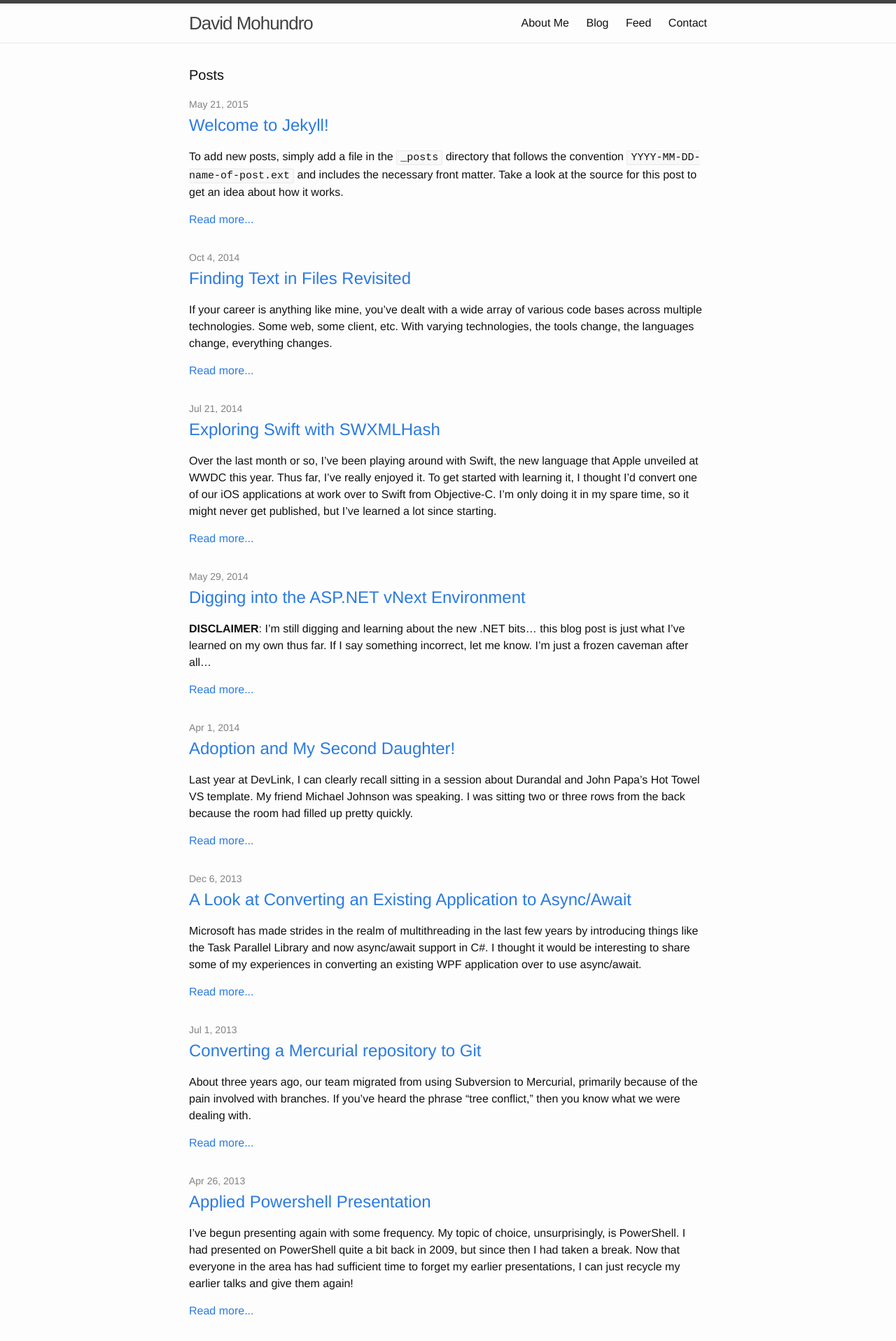
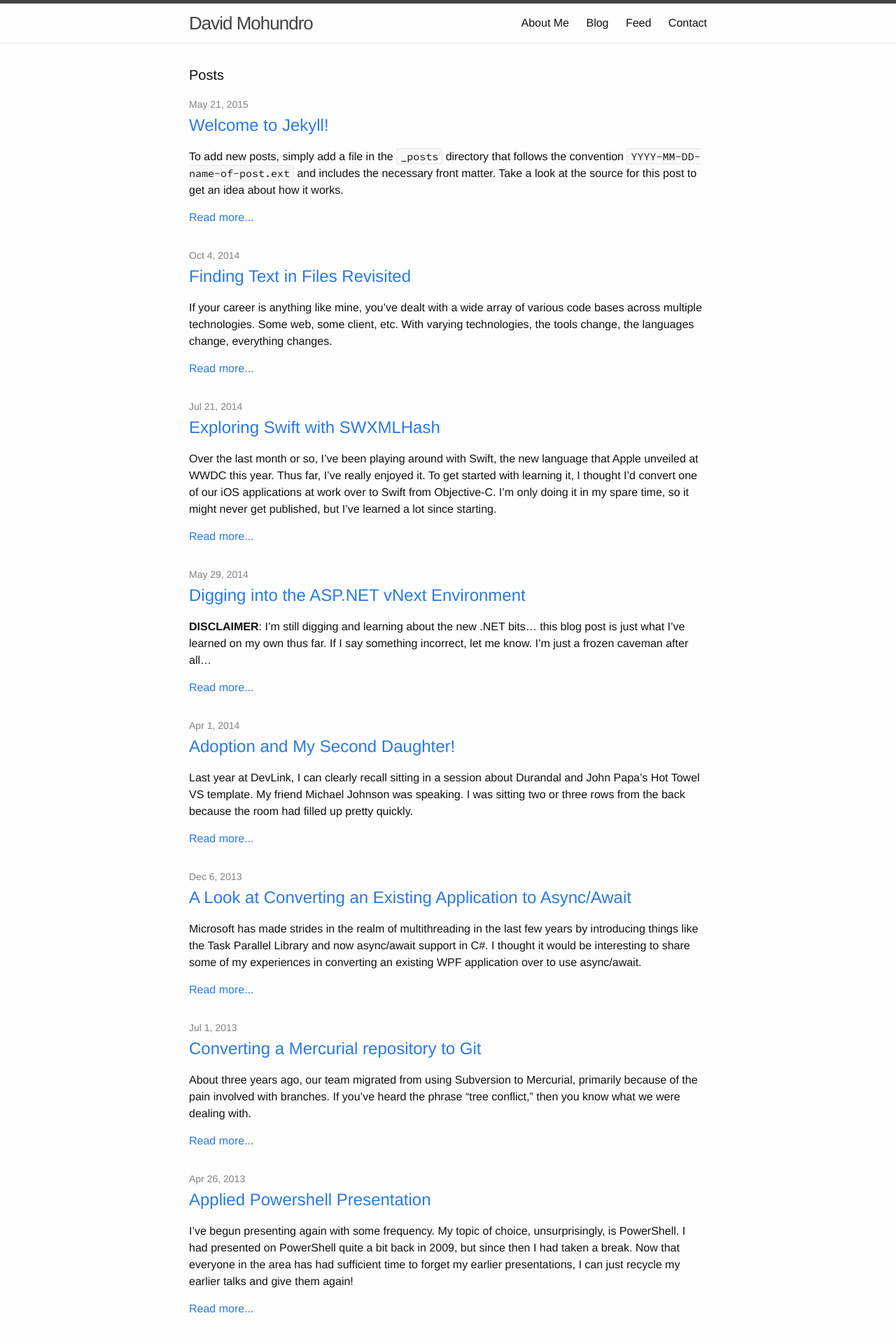
Before and after one commit to drmohundro/drmohundro.github.io, a Jekyll site: the page built from blog/index.html, in a window 1280 px wide. Shown: the top 1917 px of the page at 70% size. Built offline with Jekyll 4.4.1, drawn with Linux system fonts in a browser that asks for light colours; the list of posts is cut into pages by our own code.

Commit message:
Pick a nice code font

```diff
--- a/_sass/_base.scss
+++ b/_sass/_base.scss
@@ -135,6 +135,7 @@
 }
 
 code {
+    font-family: $code-font-family;
     padding: 1px 5px;
     border: solid 1px $grey-color-light;
 }
--- a/css/main.scss
+++ b/css/main.scss
@@ -2,6 +2,8 @@
 # Only the main Sass file needs front matter (the dashes are enough)
 ---
 @charset "utf-8";
+
+@import url(http://fonts.googleapis.com/css?family=Source+Code+Pro);
 
 
 
@@ -11,6 +13,8 @@
 $base-font-weight: 300;
 $small-font-size:  $base-font-size * 0.875;
 $base-line-height: 1.5;
+
+$code-font-family: "Source Code Pro", monospace;
 
 $spacing-unit:     30px;
 
```
